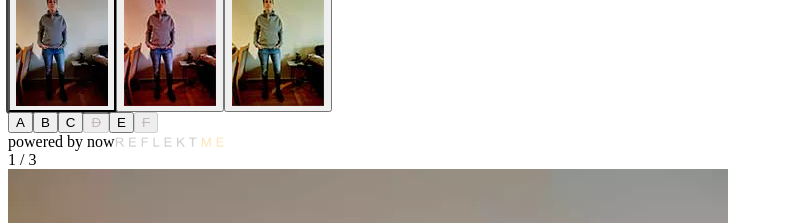
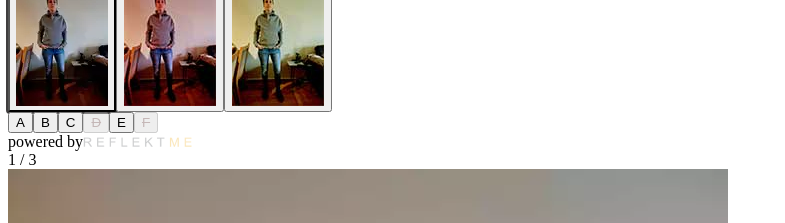
Before and after one commit to lostmart/reflektMeV2-, a Vue app: page /#/ in a window 1280 px wide. Shown: the part 1280-1503 px from the top of the page, without its empty margins (0-785 px from the left). Built offline with nearby package versions, Linux system fonts and the light colour scheme; the HTML template or start-up script is replaced by a standard one.

Commit message:
delete now

```diff
--- a/src/components/ModalFooter.vue
+++ b/src/components/ModalFooter.vue
@@ -4,7 +4,7 @@
 
 <template>
 	<footer class="flex items-center justify-center translate-y-[0.7rem]">
-		<span class="text-levisGray text-xs">powered by now</span>
+		<span class="text-levisGray text-xs">powered by</span>
 		<img :src="reflektMeIcon" alt="powered by refleKtMe" class="ml-2" />
 	</footer>
 </template>
```
